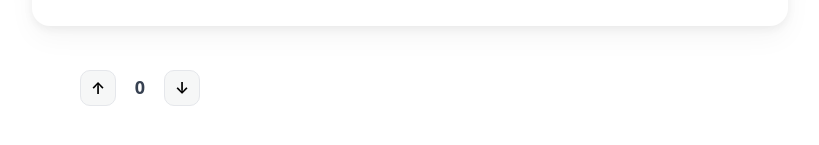
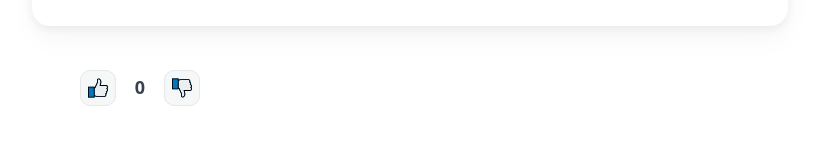
Before and after one commit to Sahil-Basumatary/personal-blog, a React (Vite) app in the folder client/: page /blog/1 in a window 1280 px wide. Shown: the part 585-730 px from the top of the page, without its empty margins (230-1049 px from the left). Built offline with nearby package versions, Linux system fonts and the light colour scheme.

Commit message:
refactor: replace vote arrows with SVGs
- Added thumb-up and thumb-down SVGs in folder
- Updated BlogPage to use new SVG icons instead of plain arrows
- Verified correct rendering + maintained existing vote logic

```diff
--- a/client/src/pages/BlogPage.css
+++ b/client/src/pages/BlogPage.css
@@ -660,3 +660,10 @@
   background: rgba(0,0,0,0.08);
   margin: 4px 0;
 }
+
+.vote-icon {
+  width: 20px;
+  height: 20px;
+  display: block;
+  pointer-events: none;
+}
--- a/client/src/pages/BlogPage.jsx
+++ b/client/src/pages/BlogPage.jsx
@@ -504,7 +504,11 @@ function BlogPage() {
                     className={`vote-btn up ${voteInfo.userVote === "up" ? "active" : ""}`}
                     onClick={() => handleUpvote(post.id)}
                   >
-                    ↑
+                    <img
+                      src="/icons/thumb-up.svg"
+                      alt="Upvote"
+                      className="vote-icon"
+                    />
                   </button>
 
                   <span className="vote-count">
@@ -515,7 +519,11 @@ function BlogPage() {
                     className={`vote-btn down ${voteInfo.userVote === "down" ? "active" : ""}`}
                     onClick={() => handleDownvote(post.id)}
                   >
-                    ↓
+                    <img
+                      src="/icons/thumb-down.svg"
+                      alt="Downvote"
+                      className="vote-icon"
+                    />
                   </button>
                 </div>
               </div>
--- a/client/src/pages/SingleBlogPage.css
+++ b/client/src/pages/SingleBlogPage.css
@@ -291,3 +291,10 @@
   background: rgba(0,0,0,0.08);
   margin: 4px 0;
 }
+
+.vote-icon {
+  width: 20px;
+  height: 20px;
+  display: block;
+  pointer-events: none;
+}
--- a/client/src/pages/SingleBlogPage.jsx
+++ b/client/src/pages/SingleBlogPage.jsx
@@ -212,7 +212,11 @@ function SingleBlogPage() {
           className={`vote-btn up ${votes.userVote === "up" ? "active" : ""}`}
           onClick={handleUpvote}
         >
-          ↑
+          <img
+            src="/icons/thumb-up.svg"
+            alt="Upvote"
+            className="vote-icon"
+          />
         </button>
 
         <span className="vote-count">
@@ -223,7 +227,11 @@ function SingleBlogPage() {
           className={`vote-btn down ${votes.userVote === "down" ? "active" : ""}`}
           onClick={handleDownvote}
         >
-          ↓
+          <img
+            src="/icons/thumb-down.svg"
+            alt="Downvote"
+            className="vote-icon"
+          />
         </button>
       </div>
     </div>
```
Also changed, not shown: client/public/icons/thumb-down.svg (added), client/public/icons/thumb-up.svg (added).
